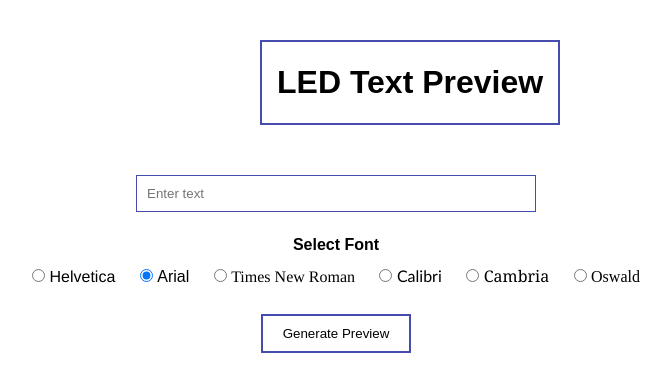
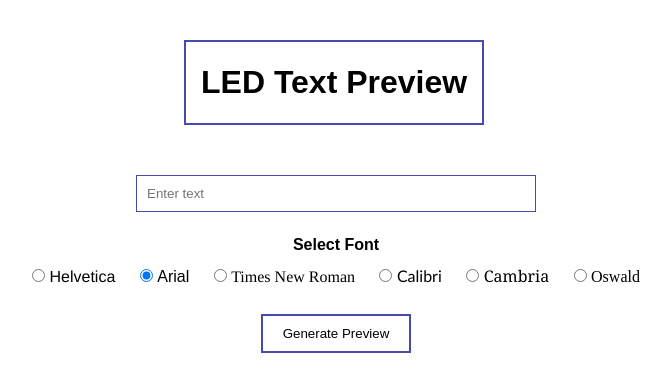
Before and after one commit to yosri5031/3d-crystal-preview, a Flask app: page /LED in a window 1280 px wide. Shown: the top 392 px of the page, without its empty margins (304-974 px from the left). Run offline with Flask 2, Linux system fonts and the light colour scheme.

Commit message:
Update index1.html

```diff
--- a/templates/index1.html
+++ b/templates/index1.html
@@ -39,7 +39,7 @@
             padding: 15px;
             margin-bottom: 30px;
             display: inline-block;
-            margin-left: 40%;
+            margin-left: 30%;
         }
 
         .text-input {
```
